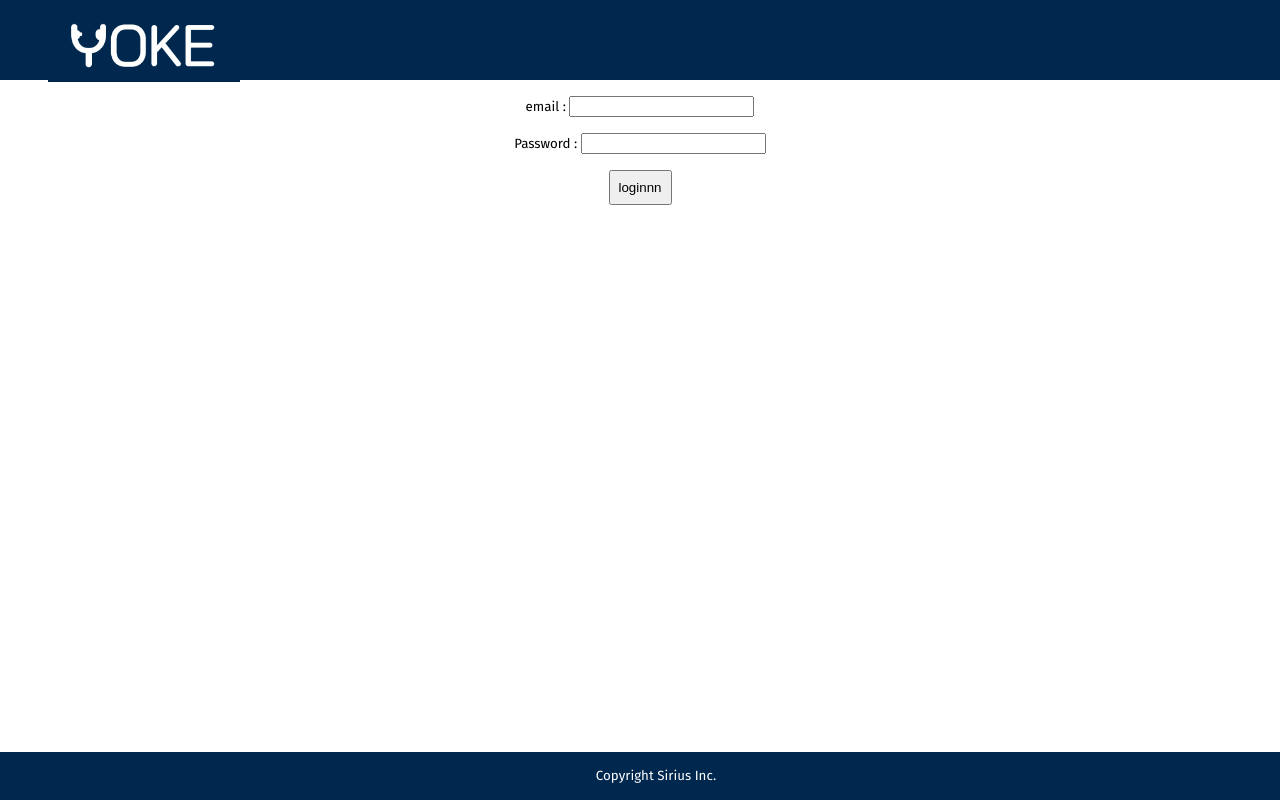
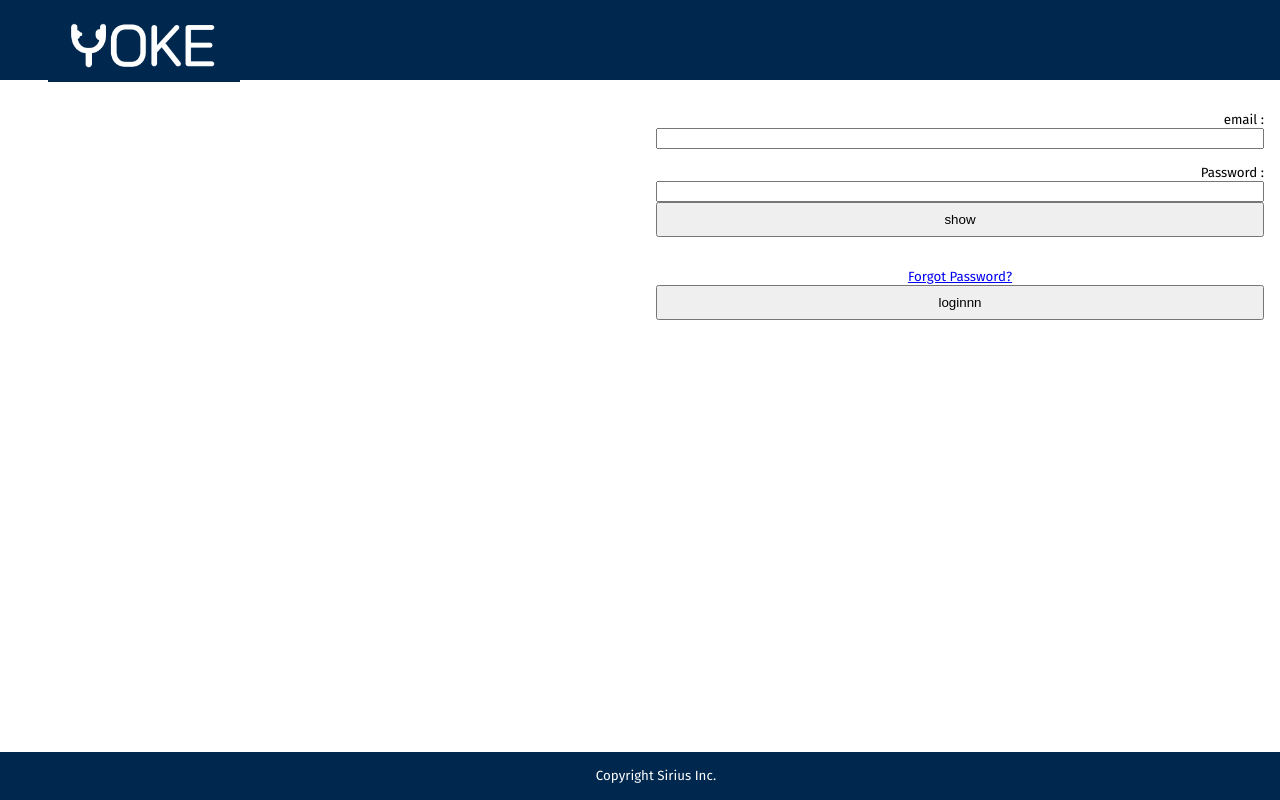
Before and after one commit to adilsaju/yoke, a React (Create React App) app in the folder client/: page /login in a window 1280 px wide. Built offline with nearby package versions, Linux system fonts and the light colour scheme; a web font is replaced by a local one.

Commit message:
login page fixes css

```diff
--- a/client/src/App.css
+++ b/client/src/App.css
@@ -91,11 +91,13 @@ nav ul li{
 
 }
 
-a{
+/* a{
   color: white;
 
+} */
+.Nav-menu a {
+  color: white;
 }
-
 footer{
   background-color: #00284E;
   padding: 2rem;
--- /dev/null
+++ b/client/src/components/LoginPage.css
@@ -0,0 +1,26 @@
+.form1{
+    display: flex;
+    flex-flow: column nowrap;
+    padding: 1rem;
+}
+
+.parent {
+    display: grid;
+    grid-template-columns: 1fr 1fr;
+}
+
+.label-input-wrapper {
+    display: grid;
+    grid-template-columns: 1fr  ;
+    text-align: left;
+    /* justify-content: center; */
+}
+
+.label-input-wrapper label{
+    text-align: right;
+}
+
+.ii-wrapper {
+    display: flex;
+    flex-flow: column nowrap;
+}
--- a/client/src/components/LoginPage.jsx
+++ b/client/src/components/LoginPage.jsx
@@ -5,7 +5,7 @@ import { useNavigate } from "react-router-dom";
 import { useState,useEffect,useContext } from 'react';
 import {UserContext} from '../Contexts/UserContext'
 
-
+import "./LoginPage.css"
 
 
 
@@ -105,28 +105,53 @@ const LoginPage = () => {
 
   }, []);
 
+  const show = () => {
+    // console.log("hah")
+    const el = document.querySelector("#password")
+    el.type === "password" ? el.type = "text" : el.type = "password"
+  }
+
   return (
+<div className="parent">
 
-    <div>
+    <div className="dummy">
+
+    </div>
+
+    <div className='form1'>
       {/* <div className='fullpage'> */}
       {/* <SideMenuAdmin /> */}
       {/* <div className='division'> */}
 
       <br />
+      <div className="label-input-wrapper">
+
         <label htmlFor="loginid">email :  </label>
-        <input type="text" name="email" id="loginid" />
+        <input type="email" name="email" id="loginid" />
+      </div>
+        <br />
+      <div className="label-input-wrapper">
+
+        <label htmlFor="password">Password :  </label>
+        <div className="ii-wrapper"  >
+
+            <input type="password" name="password" id="password" />
+            <button onClick={(e)=>{show()}} >show</button>
+        </div>
+      </div>
+
         <br />
         <br />
-        <label htmlFor="password">Password :  </label>
-        <input type="text" name="password" id="password" />
-        <br />
-        <br />
+      <a href="daasa">Forgot Password?</a>
       <button onClick={(e) => { login()}} >loginnn</button>
+
         {/* <input type="submit" /> */}
       <br />
       {/* </div> */}
       {/* </div> */}
     </div>
+</div>
+
   )
 }
 
```
